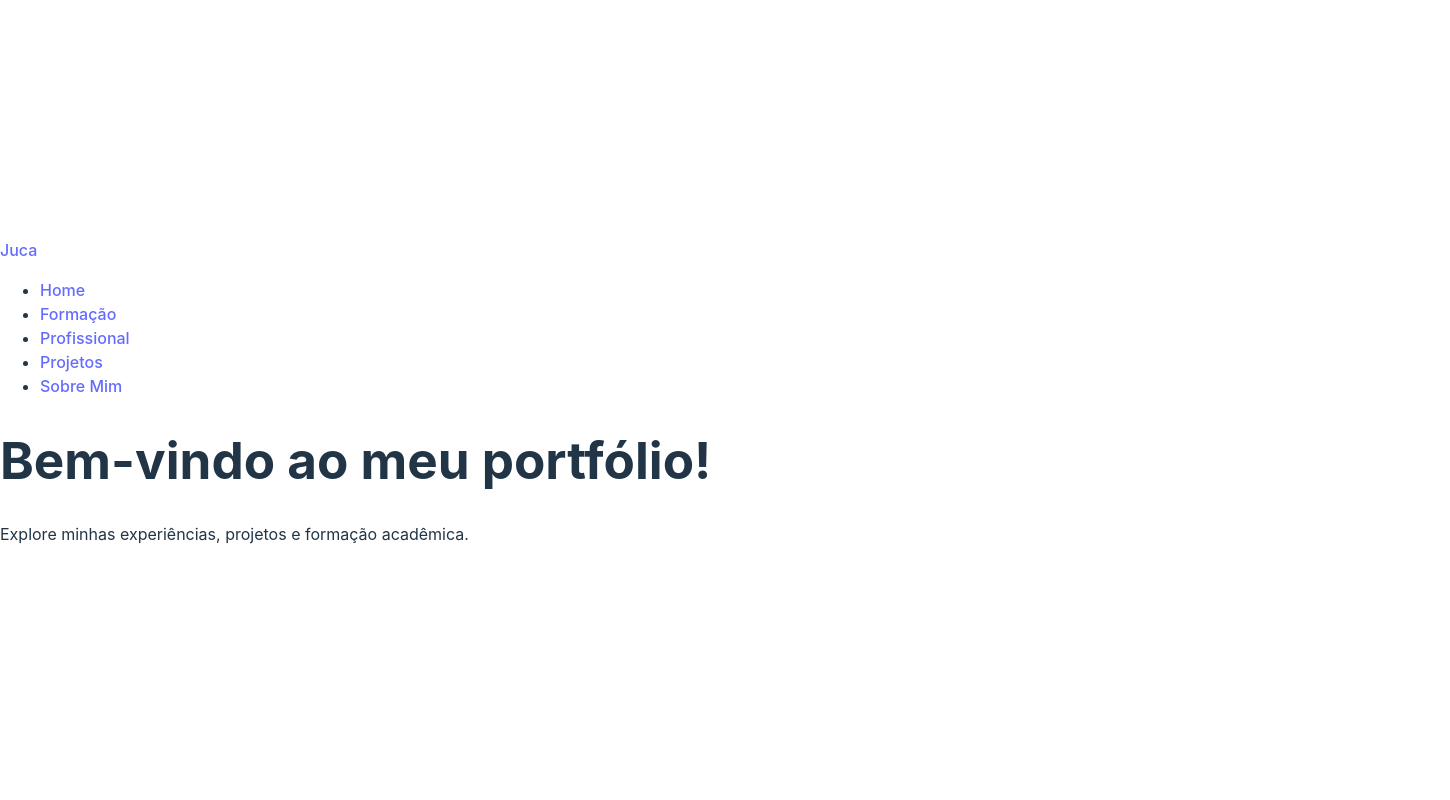
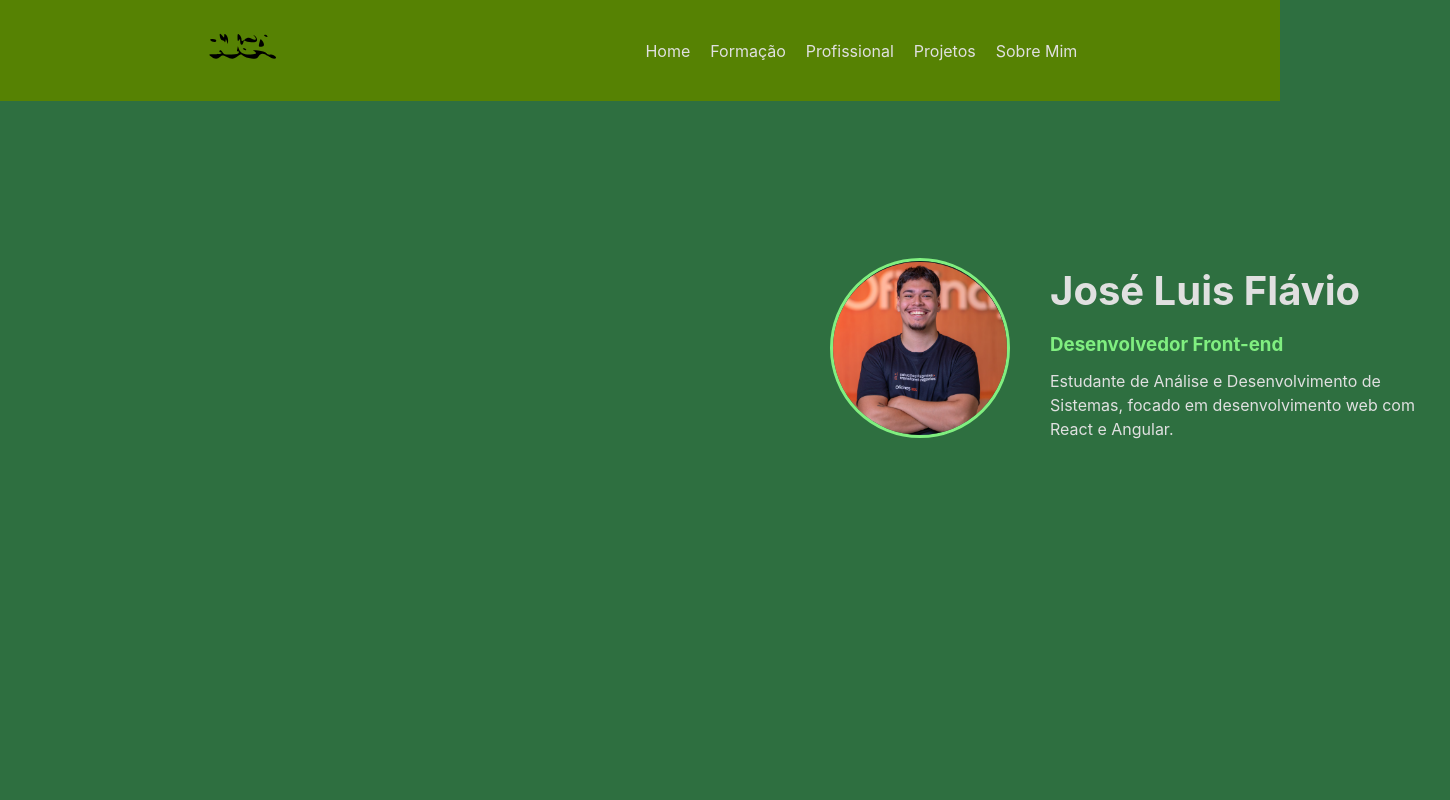
Before and after one commit to Jose-Luis-Flavio/portifolio, a React (Vite) app: page / in a window 1280 px wide. Shown: the top 800 px of the page, 1450 px wide, since content can reach past the window. Built offline with nearby package versions, Linux system fonts and the light colour scheme.

Commit message:
HomeMelhorado

```diff
--- a/package.json
+++ b/package.json
@@ -10,6 +10,7 @@
     "preview": "vite preview"
   },
   "dependencies": {
+    "motion": "^12.38.0",
     "react": "^18.2.0",
     "react-dom": "^18.2.0",
     "react-router-dom": "^6.30.3"
--- a/src/components/Layout.jsx
+++ b/src/components/Layout.jsx
@@ -1,4 +1,4 @@
-import Navbar from "./Navbar";
+import Navbar from "./Navbar.jsx";
 
 function Layout({ children }) {
     return (
--- a/src/components/Navbar.jsx
+++ b/src/components/Navbar.jsx
@@ -1,19 +1,27 @@
 import { Link } from "react-router-dom";
+import { motion } from "framer-motion";
+
+import "../styles/NavBar.css";
 
 function Navbar() {
     return (
-        <nav>
-            <div className="nav-logo">
-                <Link to="/">Juca</Link>
+        <motion.nav
+          className="navbar"
+          initial={{ y: -100, opacity: 0 }}
+          animate={{ y: 0, opacity: 1 }}
+          transition={{ duration: 0.5 }}
+        >
+                <Link to="/"><img src="../logo.svg" alt="Logo" /></Link>
+            <div className="links">
+              <motion.div whileHover={{ scale: 1.1 }} transition={{ duration: 0.3 }}>
+                <Link to="/">Home</Link>
+                <Link to="/formacao">Formação</Link>
+                <Link to="/profissional">Profissional</Link>
+                <Link to="/projetos">Projetos</Link>
+                <Link to="/sobre">Sobre Mim</Link>
+              </motion.div>
             </div>
-            <ul className="nav-links">
-                <li><Link to="/">Home</Link></li>
-                <li><Link to="/formacao">Formação</Link></li>
-                <li><Link to="/profissional">Profissional</Link></li>
-                <li><Link to="/projetos">Projetos</Link></li>
-                <li><Link to="/sobre">Sobre Mim</Link></li>
-            </ul>
-        </nav>
+        </motion.nav>
     )
 }
 
--- a/src/index.css
+++ b/src/index.css
@@ -1,69 +1,33 @@
+*, *::before, *::after {
+  box-sizing: border-box;
+  margin: 0;
+  padding: 0;
+}
+
 :root {
-  font-family: Inter, system-ui, Avenir, Helvetica, Arial, sans-serif;
+  font-family: Inter, system-ui, Helvetica, Arial, sans-serif;
+  font-size: 16px;
   line-height: 1.5;
-  font-weight: 400;
+  -webkit-font-smoothing: antialiased;
 
-  color-scheme: light dark;
-  color: rgba(255, 255, 255, 0.87);
-  background-color: #242424;
+  --cor-primaria: #80EF80;
+  --cor-texto: #e0e0e0;
+  --cor-texto-suave: #999;
+  --cor-fundo: #2E6F40;
+  --cor-fundo-nav: #568203;
+}
 
-  font-synthesis: none;
-  text-rendering: optimizeLegibility;
-  -webkit-font-smoothing: antialiased;
-  -moz-osx-font-smoothing: grayscale;
-  -webkit-text-size-adjust: 100%;
+body {
+  background-color: var(--cor-fundo);
+  color: var(--cor-texto);
+  min-height: 100vh;
 }
 
 a {
-  font-weight: 500;
-  color: #646cff;
-  text-decoration: inherit;
-}
-a:hover {
-  color: #535bf2;
+  text-decoration: none;
+  color: inherit;
 }
 
-body {
-  margin: 0;
-  display: flex;
-  place-items: center;
-  min-width: 320px;
-  min-height: 100vh;
+ul {
+  list-style: none;
 }
-
-h1 {
-  font-size: 3.2em;
-  line-height: 1.1;
-}
-
-button {
-  border-radius: 8px;
-  border: 1px solid transparent;
-  padding: 0.6em 1.2em;
-  font-size: 1em;
-  font-weight: 500;
-  font-family: inherit;
-  background-color: #1a1a1a;
-  cursor: pointer;
-  transition: border-color 0.25s;
-}
-button:hover {
-  border-color: #646cff;
-}
-button:focus,
-button:focus-visible {
-  outline: 4px auto -webkit-focus-ring-color;
-}
-
-@media (prefers-color-scheme: light) {
-  :root {
-    color: #213547;
-    background-color: #ffffff;
-  }
-  a:hover {
-    color: #747bff;
-  }
-  button {
-    background-color: #f9f9f9;
-  }
-}
--- a/src/pages/Home.jsx
+++ b/src/pages/Home.jsx
@@ -1,10 +1,49 @@
+import "../styles/Home.css";
+import { motion, useScroll, useTransform } from "framer-motion";
+import foto from "../assets/foto.png";
+
 function Home() {
-    return (
-        <div>
-            <h1>Bem-vindo ao meu portfólio!</h1>
-            <p>Explore minhas experiências, projetos e formação acadêmica.</p>
-        </div>
-    );
+  const { scrollYProgress } = useScroll();
+  const moveX = useTransform(scrollYProgress, [0, 0.3], [0, 500]);
+  const moveY = useTransform(scrollYProgress, [0, 0.3], [0, -150]);
+
+  return (
+    <div>
+      <section className="home">
+        <motion.div
+          className="home-container"
+          initial={{ opacity: 0, y: 50 }}
+          animate={{ opacity: 1, y: 0 }}
+          transition={{ duration: 0.6 }}
+          style={{ x: moveX, y: moveY }}
+        >
+          <div className="profile">
+            <img src={foto} alt="Foto de perfil" />
+          </div>
+
+          <div className="info">
+            <h1>José Luis Flávio</h1>
+            <h3>Desenvolvedor Front-end</h3>
+
+            <p>
+              Estudante de Análise e Desenvolvimento de Sistemas, focado em
+              desenvolvimento web com React e Angular.
+            </p>
+          </div>
+        </motion.div>
+      </section>
+      <section>
+        <motion.div
+          className="scroll-indicator"
+          initial={{ opacity: 0 }}
+          animate={{ opacity: 1 }}
+          transition={{ duration: 0.5, delay: 1 }}
+        >
+        <p>penios</p>
+        </motion.div>
+      </section>
+    </div>
+  );
 }
 
 export default Home;
--- a/src/pages/Projetos.jsx
+++ b/src/pages/Projetos.jsx
@@ -1,10 +1,26 @@
+import { motion } from "framer-motion";
+
 function Projetos() {
-    return (
-        <div>
-            <h1>Projetos</h1>
-            <p>Durante minha jornada acadêmica e profissional, tive a oportunidade de trabalhar em diversos projetos que me permitiram aplicar e aprimorar minhas habilidades em desenvolvimento web. Um dos projetos mais significativos foi a criação de um site de portfólio pessoal, onde utilizei HTML, CSS e JavaScript para desenvolver uma interface atraente e funcional. Além disso, participei de um projeto colaborativo para desenvolver um sistema de gerenciamento de tarefas, onde fui responsável pela implementação do front-end utilizando React.</p>
-        </div>
-    )
+  const container = {
+    hidden: {},
+    show: {
+      transition: {
+        staggerChildren: 0.2,
+      },
+    },
+  };
+
+  const item = {
+    hidden: { opacity: 0, y: 20 },
+    show: { opacity: 1, y: 0 },
+  };
+  return (
+    <motion.div variants={container} initial="hidden" animate="show">
+      <motion.div variants={item}>Projeto 1</motion.div>
+      <motion.div variants={item}>Projeto 2</motion.div>
+      <motion.div variants={item}>Projeto 3</motion.div>
+    </motion.div>
+  );
 }
 
 export default Projetos;
--- /dev/null
+++ b/src/styles/Home.css
@@ -0,0 +1,35 @@
+.home {
+  height: 100vh;
+  display: flex;
+  justify-content: center;
+  align-items: center;
+}
+
+.home-container {
+  display: flex;
+  align-items: center;
+  gap: 40px;
+}
+
+.profile img {
+  width: 180px;
+  height: 180px;
+  border-radius: 50%;
+  object-fit: cover;
+  border: 3px solid var(--cor-primaria);
+}
+
+.info h1 {
+  color: var(--cor-texto);
+  font-size: 2.5rem;
+  margin-bottom: 10px;
+}
+
+.info h3 {
+  color: var(--cor-primaria);
+  margin-bottom: 10px;
+}
+
+.info p {
+  max-width: 400px;
+}
--- /dev/null
+++ b/src/styles/NavBar.css
@@ -0,0 +1,18 @@
+.navbar {
+  display: flex;
+  justify-content: space-around;
+  align-items: center;
+  background: var(--cor-fundo-nav);
+  color: white;
+  padding: 15px 30px;
+}
+
+.links a {
+  margin-left: 20px;
+  text-decoration: none;
+  color: var(--cor-texto);
+}
+
+.links a:hover {
+  color: #00bcd4;
+}
```
Also changed, not shown: src/assets/foto.png (added), 1 other file (tests, documents, lock files or other folders).
